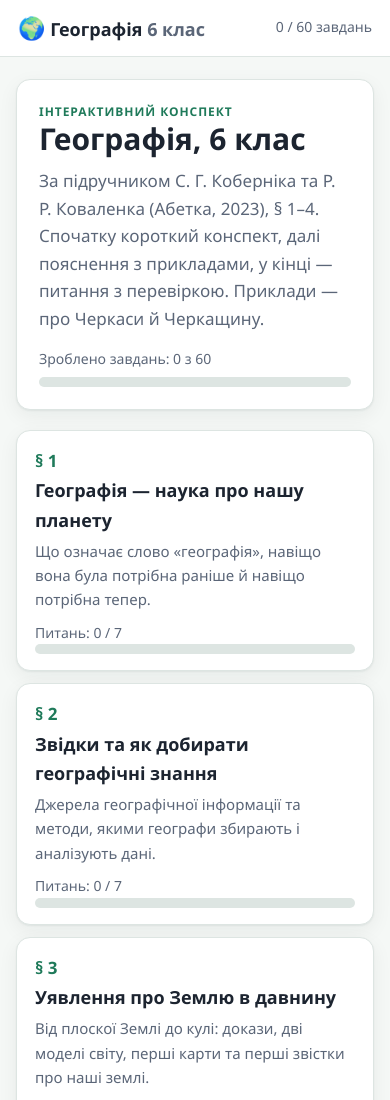
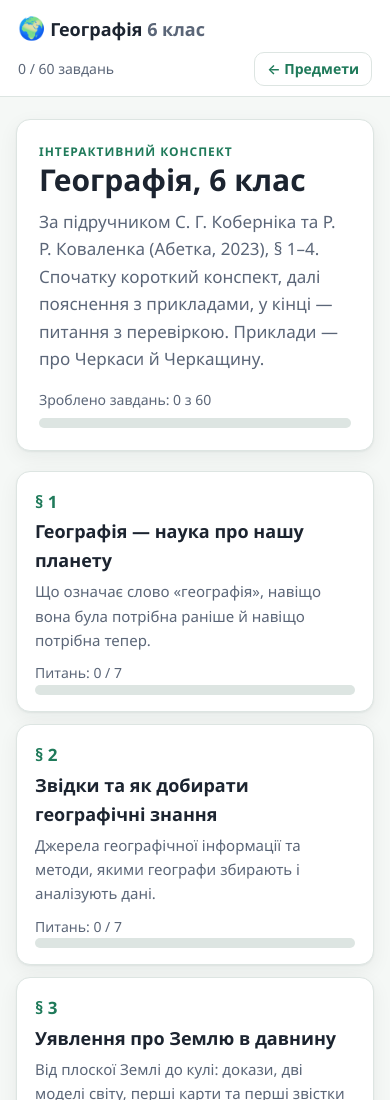
Before and after one commit to liza-school/geografia-6, a plain HTML site: page course/index.html in a window 390 px wide. Shown: the top 1100 px of the page. Drawn offline with Linux system fonts and the light colour scheme.

Commit message:
[GEO-0] Кнопка «До списку предметів» у шапці
Кнопка в шапці веде на liza-school.github.io: звідти можна перейти в будь-який інший курс.
На вузькому екрані бренд іде першим рядком, прогрес і коротка кнопка «Предмети» — другим.

Co-Authored-By: Claude Opus 5.5 <noreply@anthropic.com>

```diff
--- a/course/css/app.css
+++ b/course/css/app.css
@@ -92,6 +92,31 @@ a { color: var(--accent); }
 .brand .globe { font-size: 22px; }
 .spacer { flex: 1; }
 .bar-label { color: var(--text-dim); font-size: 14px; }
+
+/* Кнопка «До списку предметів» у шапці. На вузькому екрані — коротший підпис. */
+.subjects-link {
+  font-size: 14px;
+  font-weight: 600;
+  color: var(--accent);
+  text-decoration: none;
+  white-space: nowrap;
+  border: 1px solid var(--border);
+  border-radius: 10px;
+  padding: 5px 12px;
+}
+
+.subjects-link:hover { background: var(--accent-soft); border-color: var(--accent); }
+.subjects-link .short { display: none; }
+
+@media (max-width: 620px) {
+  /* Бренд — першим рядком, прогрес і кнопка — другим, щоб назва не ламалась на три рядки. */
+  .topbar { flex-wrap: wrap; row-gap: 6px; }
+  .topbar .brand { flex-basis: 100%; }
+  .topbar .spacer { display: none; }
+  .subjects-link { margin-left: auto; }
+  .subjects-link .full { display: none; }
+  .subjects-link .short { display: inline; }
+}
 
 main {
   max-width: 860px;
--- a/course/index.html
+++ b/course/index.html
@@ -13,6 +13,9 @@
     <a class="brand" href="#/"><span class="globe">🌍</span> Географія <span>6 клас</span></a>
     <span class="spacer"></span>
     <span class="bar-label" id="progressMini"></span>
+    <!-- Усі курси Лізи зібрані на liza-school.github.io. Посилання абсолютне,
+         щоб працювало і онлайн, і з file:// при подвійному кліку. -->
+    <a class="subjects-link" href="https://liza-school.github.io/" title="До списку предметів">← <span class="full">До списку предметів</span><span class="short">Предмети</span></a>
   </header>
 
   <main id="app"></main>
```
